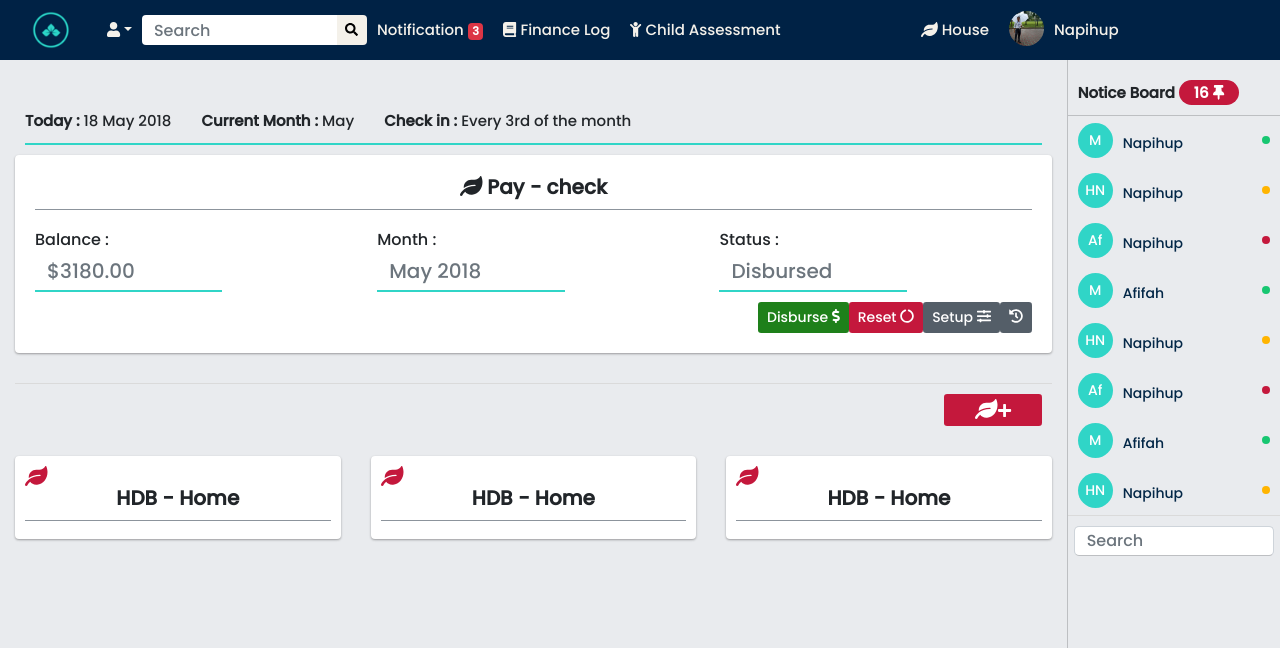
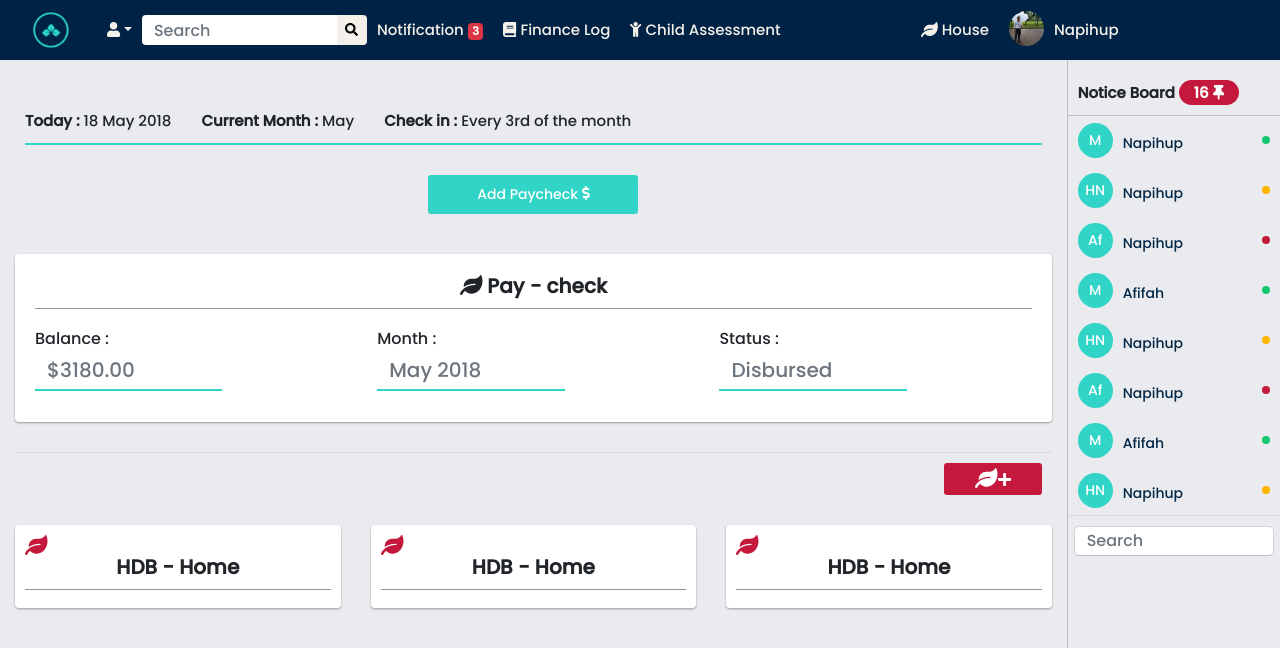
Before and after one commit to Napihups/IFFAH-CLIENT, an Angular app: page /user/leaf-house in a window 1280 px wide. Shown: the top 648 px of the page. Built offline with nearby package versions, Linux system fonts and the light colour scheme.

Commit message:
adding datepicker package in npm and layout for paycheck form submit...

```diff
--- a/package.json
+++ b/package.json
@@ -21,6 +21,7 @@
     "@angular/platform-browser": "^5.2.0",
     "@angular/platform-browser-dynamic": "^5.2.0",
     "@angular/router": "^5.2.0",
+    "angular-io-datepicker": "^1.3.1",
     "core-js": "^2.4.1",
     "rxjs": "^5.5.6",
     "zone.js": "^0.8.19"
--- a/src/app/user/components/leaf-house/leaf-house.component.css
+++ b/src/app/user/components/leaf-house/leaf-house.component.css
@@ -25,6 +25,40 @@
 	padding-right: 30px;
 	/*font-weight: bold;*/
 
+}
+
+
+
+.paycheck-card {
+	background: !important;
+	/*border: 1px solid black !important;*/
+	box-shadow: none !important;
+	/*background: blue !important;*/
+	text-align: center !important;
+
+}
+
+.paycheck-form{
+	background: ;
+	/*position: absolute;*/
+	width: 70%;
+	height: 0px;
+	margin: 10px auto;
+	/*display: none;*/
+	overflow: hidden;
+	transition: height 0.5s;
+}
+.paycheck-form-display{
+	height: 200px !important;
+	border-bottom: 1px solid #dadada;
+}
+
+/*.paycheck-form-hidden:hover{
+	height: 200px;
+}*/
+
+.amount-input{
+	border-left:none !important;
 }
 
 #leaf-house .card-body {
--- a/src/app/user/components/leaf-house/leaf-house.component.html
+++ b/src/app/user/components/leaf-house/leaf-house.component.html
@@ -16,6 +16,75 @@
 						<h1 class="d-inline">Check in :</h1>
 						<span class="d-inline"> Every <strong>3rd</strong> of the month</span>
 					</div>
+
+					<div class="paycheck-card card-body">
+
+						<button *ngIf="!paycheckFormDisplay" (click)="paycheckFormClick()" id="btn-addpaycheck" class="btn btn-sm bg-primary c-white pl-5 pr-5 pt-2 pb-2">
+						Add Paycheck <i class="fas fa-dollar-sign"></i>
+						</button>
+						<button *ngIf="paycheckFormDisplay" (click)="paycheckFormClick()" id="btn-addpaycheck" class="btn btn-sm bg-grey c-white bg-grey-hover">
+						Cancel
+						</button>
+						<button *ngIf="paycheckFormDisplay" (click)="paycheckFormClick()" id="btn-addpaycheck" class="btn btn-sm bg-primary c-white">
+						Deposit <i class="fas fa-angle-double-down"></i>
+						</button>
+
+
+						<div #paycheckForm class="paycheck-form">
+							<form class="form text-left">
+								<div class="row" style="background:">
+									<div class="col-md-4">
+										<label class="my-1 mr-2 mb-2" for="">Amount</label>
+										 <div class="input-group mb-2">
+
+									        <div class="input-group-prepend">
+									          <div class="input-group-text bg-primary c-white">
+									          	<i class="fas fa-dollar-sign"></i>
+									          </div>
+									        </div>
+									        <input type="number" class="form-control amount-input"
+									        placeholder="00.00">
+
+									      </div>
+									</div>
+									<div class="col-md-4" style="background:">
+										 <label class="my-1 mr-2" for="inlineFormCustomSelectPref">Income Source</label>
+										  <select class="custom-select my-1 mr-sm-2" id="inlineFormCustomSelectPref">
+										    <option selected>Choose employer</option>
+										    <option value="1">Cognizant Solutions</option>
+										    <option value="2">Two</option>
+										    <option value="3">Three</option>
+										  </select>
+									</div>
+									<div class="col-md-4" style="background:">
+										 <label class="my-1 mr-2" for="inlineFormCustomSelectPref">
+										 Month of paycheck</label>
+										  <select class="custom-select my-1 mr-sm-2" id="inlineFormCustomSelectPref">
+										    <option selected>Jan</option>
+										    <option value="1">Feb</option>
+										    <option value="2">March</option>
+										    <option value="3">April</option>
+										    <option value="3">May</option>
+										    <option value="3">June</option>
+										    <option value="3">July</option>
+										  </select>
+									</div>
+								</div>
+								<div class="row mt-2">
+									<div class="col-md-12" style="background:">
+										<label class="my-1 mr-2" for="remark">Remark
+											<span class="text-muted font-italic">if any</span>
+										</label>
+										<textarea class="form-control" rows="2"></textarea>
+									</div>
+								</div>
+
+							</form>
+						</div>
+					</div>
+
+
+
 					<div class='card card-body central-ticket'>
 						<h1><i class="fas fa-leaf "></i> Pay - check
 
@@ -53,11 +122,13 @@
 						<div class="row">
 							<div class="col-md-12 text-right">
 								<div class="">
+									<!-- <button class="btn btn-sm bg-green c-white bg-green-hover">Add Paycheck
+									 <i class="fas fa-dollar-sign"></i></button>
 									<button class="btn btn-sm bg-green c-white">Disburse
 									 <i class="fas fa-dollar-sign"></i></button>
 									<button class="btn btn-sm bg-danger c-white">Reset <i class="fas fa-circle-notch"></i></button>
 									<button class="btn-setup btn btn-sm bg-grey c-white">Setup <i class="fas fa-sliders-h"></i></button>
-									<button class="btn-setup btn btn-sm bg-grey c-white"> <i class="fas fa-history"></i></button>
+									<button class="btn-setup btn btn-sm bg-grey c-white"> <i class="fas fa-history"></i></button> -->
 								</div>
 							</div>
 						</div>
--- a/src/app/user/components/leaf-house/leaf-house.component.ts
+++ b/src/app/user/components/leaf-house/leaf-house.component.ts
@@ -1,15 +1,44 @@
-import { Component, OnInit } from '@angular/core';
+import { Component, OnInit, AfterViewInit, ViewChild } from '@angular/core';
 
 @Component({
   selector: 'app-leaf-house',
   templateUrl: './leaf-house.component.html',
   styleUrls: ['./leaf-house.component.css']
 })
-export class LeafHouseComponent implements OnInit {
+export class LeafHouseComponent implements OnInit, AfterViewInit {
+
+
+	//------- DOM ---------------------------//
+	@ViewChild('paycheckForm') paycheckForm
+	//---------------------------------------//
+
+	//------------ DOM STATE -----------------
+	paycheckFormDisplay:boolean = false;
+	//---------------------------------------//
 
   constructor() { }
 
   ngOnInit() {
   }
 
+  ngAfterViewInit(){
+  	if(!this.paycheckFormDisplay){
+  		this.paycheckForm.nativeElement.className = 'paycheck-form' ;
+  	}
+  }
+
+
+
+  //------------ DOM FUNCTIONS ------------------------------//
+  paycheckFormClick(){
+  	this.paycheckFormDisplay = !this.paycheckFormDisplay;
+  	if(!this.paycheckFormDisplay){
+  		this.paycheckForm.nativeElement.className = 'paycheck-form' ;
+  	} else {
+  		this.paycheckForm.nativeElement.className = 'paycheck-form paycheck-form-display' ;
+  	}
+  }
+
+
+
 }
--- a/src/app/user/components/user-main/user-main.component.ts
+++ b/src/app/user/components/user-main/user-main.component.ts
@@ -1,4 +1,4 @@
-import { Component, OnInit } from '@angular/core';
+import { Component, OnInit} from '@angular/core';
 
 @Component({
   selector: 'app-user-main',
@@ -7,9 +7,13 @@ import { Component, OnInit } from '@angular/core';
 })
 export class UserMainComponent implements OnInit {
 
+
+
+
   constructor() { }
 
   ngOnInit() {
   }
 
+
 }
--- a/src/styles.css
+++ b/src/styles.css
@@ -82,6 +82,11 @@
     color:#eeeeee !important;
 }
 
+.bg-green-hover:hover{
+    background: #186815 !important;
+    box-shadow: 0 1px 3px rgba(0,0,0,0.12), 0 1px 2px rgba(0,0,0,0.24);
+}
+
 
 @media only screen and (min-width:1400px) {
     .app-wrapper {
```
Also changed, not shown: 1 other file (tests, documents, lock files or other folders).
